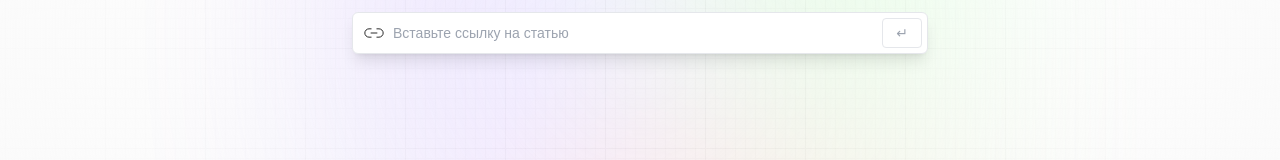
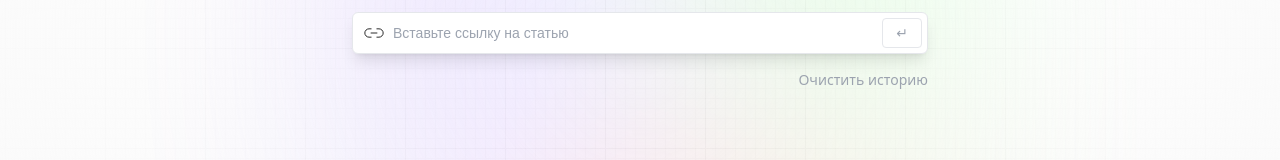
Before and after one commit to pablosukaban/ai-summarizer, a React (Vite) app: page / in a window 1280 px wide. Shown: the part 357-517 px from the top of the page. Built offline with nearby package versions, Linux system fonts and the light colour scheme; a web font is replaced by a local one.

Commit message:
очистить историю

```diff
--- a/src/components/Demo.tsx
+++ b/src/components/Demo.tsx
@@ -38,8 +38,6 @@ const Demo = () => {
 
             localStorage.setItem('articles', JSON.stringify(updatedArticles));
         }
-
-        // setArticle((prev) => ({ ...prev, url: '' }));
     };
 
     const handleInputChange = (e: React.ChangeEvent<HTMLInputElement>) => {
@@ -55,6 +53,11 @@ const Demo = () => {
 
     const handleArticleClick = (givenArticle: ArticleType) => {
         setArticle(givenArticle);
+    };
+
+    const handleClearHistory = () => {
+        setAllArticles([]);
+        localStorage.setItem('articles', '[]');
     };
 
     useEffect(() => {
@@ -94,6 +97,12 @@ const Demo = () => {
                         <p>↵</p>
                     </button>
                 </form>
+                <span
+                    className='my-2 cursor-pointer self-end text-sm text-gray-400 transition hover:text-gray-500'
+                    onClick={handleClearHistory}
+                >
+                    Очистить историю
+                </span>
                 <div className='flex max-h-60 flex-col gap-1 overflow-y-auto'>
                     {allArticles.map((article, index) => (
                         <div key={`link-${index}`} className='link_card'>
```
Also changed, not shown: 1 other file (tests, documents, lock files or other folders).
